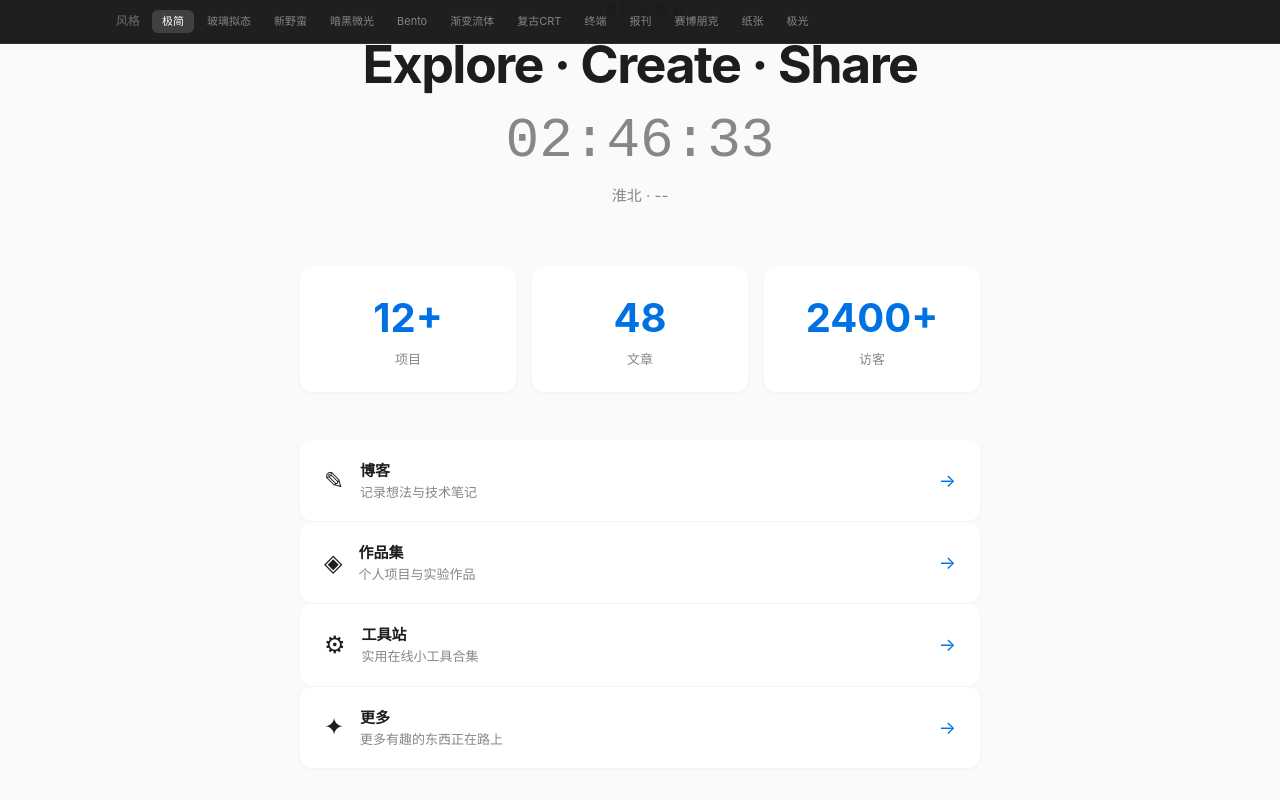
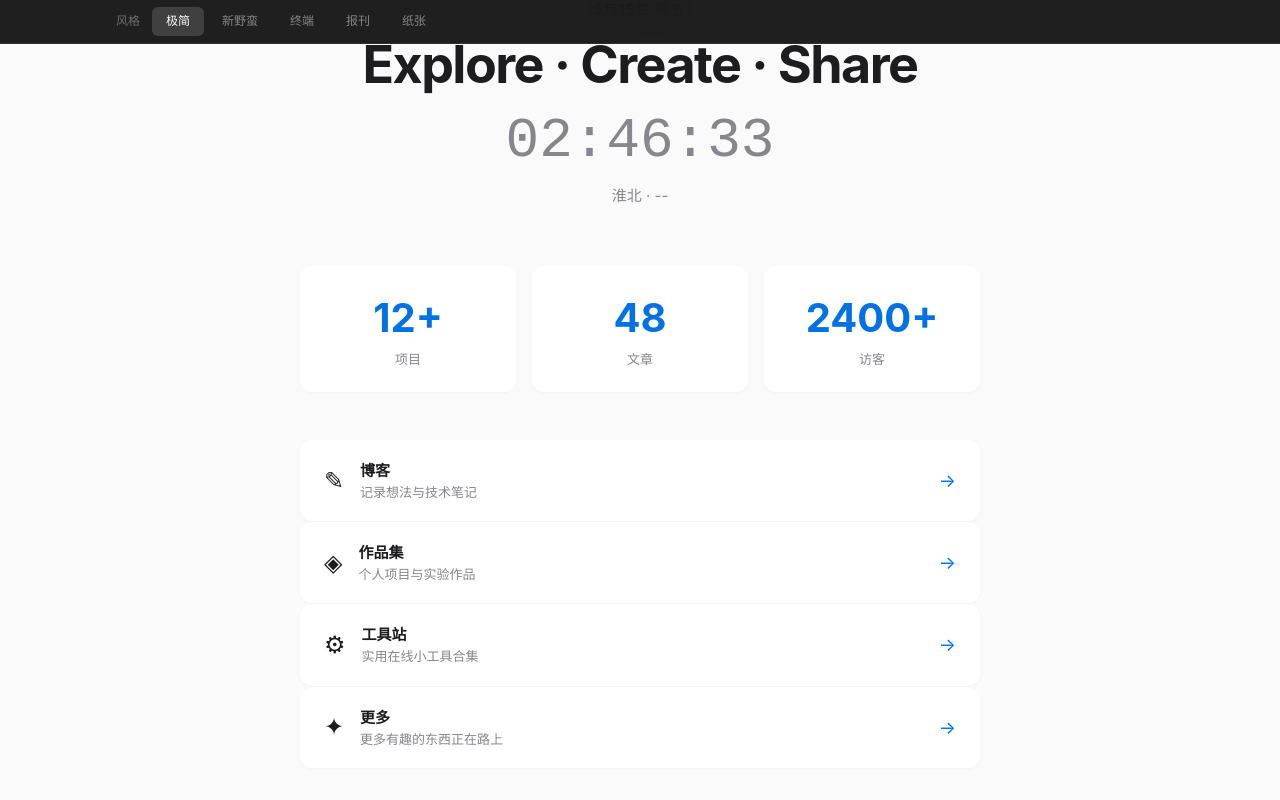
Before and after one commit to sikuai2333/sikuai2333.github.io, a Vue app: page /1 in a window 1280 px wide. Shown: the top 800 px of the page. Built offline with nearby package versions, Linux system fonts and the light colour scheme; no server answers.

Commit message:
refactor: cut to 5 distinct styles (minimal/brutal/terminal/editorial/paper)

```diff
--- a/src/components/StyleSwitcher.vue
+++ b/src/components/StyleSwitcher.vue
@@ -1,21 +1,13 @@
 <script setup lang="ts">
-import { useRouter, useRoute } from 'vue-router'
+import { useRoute, useRouter } from 'vue-router'
+const route = useRoute()
 const router = useRouter()
-const route = useRoute()
-
 const styles = [
   { id: '1', label: '极简' },
-  { id: '2', label: '玻璃拟态' },
-  { id: '3', label: '新野蛮' },
-  { id: '4', label: '暗黑微光' },
-  { id: '5', label: 'Bento' },
-  { id: '6', label: '渐变流体' },
-  { id: '7', label: '复古CRT' },
-  { id: '8', label: '终端' },
-  { id: '9', label: '报刊' },
-  { id: '10', label: '赛博朋克' },
-  { id: '11', label: '纸张' },
-  { id: '12', label: '极光' },
+  { id: '2', label: '新野蛮' },
+  { id: '3', label: '终端' },
+  { id: '4', label: '报刊' },
+  { id: '5', label: '纸张' },
 ]
 </script>
 
@@ -24,23 +16,18 @@ const styles = [
     <div class="inner">
       <span class="label">风格</span>
       <div class="tabs">
-        <button
-          v-for="s in styles" :key="s.id"
-          class="tab" :class="{ active: route.params.style === s.id }"
-          @click="router.push(`/${s.id}`)"
-        >{{ s.label }}</button>
+        <button v-for="s in styles" :key="s.id" class="tab" :class="{active: route.params.style===s.id}" @click="router.push('/'+s.id)">{{ s.label }}</button>
       </div>
     </div>
   </div>
 </template>
 
 <style scoped>
-.switcher{position:fixed;top:0;left:0;right:0;height:44px;z-index:99999;background:rgba(0,0,0,0.88);backdrop-filter:blur(16px);-webkit-backdrop-filter:blur(16px);border-bottom:1px solid rgba(255,255,255,0.08)}
+.switcher{position:fixed;top:0;left:0;right:0;height:44px;z-index:99999;background:rgba(0,0,0,0.88);backdrop-filter:blur(16px);border-bottom:1px solid rgba(255,255,255,0.08)}
 .inner{max-width:1080px;margin:0 auto;height:100%;display:flex;align-items:center;gap:12px;padding:0 16px}
-.label{font-size:12px;color:rgba(255,255,255,0.35);white-space:nowrap;flex-shrink:0}
-.tabs{display:flex;gap:3px;overflow-x:auto;-webkit-overflow-scrolling:touch;scrollbar-width:none}
-.tabs::-webkit-scrollbar{display:none}
-.tab{padding:4px 10px;border-radius:6px;font-size:11px;color:rgba(255,255,255,0.45);transition:all 0.2s;white-space:nowrap;flex-shrink:0}
+.label{font-size:12px;color:rgba(255,255,255,0.35);white-space:nowrap}
+.tabs{display:flex;gap:4px}
+.tab{padding:6px 14px;border-radius:6px;font-size:12px;color:rgba(255,255,255,0.45);transition:all 0.2s;white-space:nowrap}
 .tab:hover{color:#fff;background:rgba(255,255,255,0.08)}
 .tab.active{color:#fff;background:rgba(255,255,255,0.15)}
 </style>
--- a/src/router/index.ts
+++ b/src/router/index.ts
@@ -2,11 +2,12 @@ import { createRouter, createWebHistory } from 'vue-router'
 
 const routes = [
   { path: '/', redirect: '/1' },
-  { path: '/:style', name: 'style', component: () => import('@/views/StylePage.vue'), props: true },
+  {
+    path: '/:style',
+    name: 'style',
+    component: () => import('@/views/StylePage.vue'),
+    props: true,
+  },
 ]
 
-export default createRouter({
-  history: createWebHistory(),
-  routes,
-  scrollBehavior: () => ({ top: 0 }),
-})
+export default createRouter({ history: createWebHistory(), routes })
--- a/src/views/StylePage.vue
+++ b/src/views/StylePage.vue
@@ -3,17 +3,10 @@ import { computed, defineAsyncComponent } from 'vue'
 const props = defineProps<{ style: string }>()
 const map: Record<string, any> = {
   '1': defineAsyncComponent(() => import('@/styles/MinimalStyle.vue')),
-  '2': defineAsyncComponent(() => import('@/styles/GlassStyle.vue')),
-  '3': defineAsyncComponent(() => import('@/styles/BrutalStyle.vue')),
-  '4': defineAsyncComponent(() => import('@/styles/DarkGlowStyle.vue')),
-  '5': defineAsyncComponent(() => import('@/styles/BentoStyle.vue')),
-  '6': defineAsyncComponent(() => import('@/styles/GradientStyle.vue')),
-  '7': defineAsyncComponent(() => import('@/styles/RetroStyle.vue')),
-  '8': defineAsyncComponent(() => import('@/styles/TerminalStyle.vue')),
-  '9': defineAsyncComponent(() => import('@/styles/EditorialStyle.vue')),
-  '10': defineAsyncComponent(() => import('@/styles/CyberpunkStyle.vue')),
-  '11': defineAsyncComponent(() => import('@/styles/PaperStyle.vue')),
-  '12': defineAsyncComponent(() => import('@/styles/AuroraStyle.vue')),
+  '2': defineAsyncComponent(() => import('@/styles/BrutalStyle.vue')),
+  '3': defineAsyncComponent(() => import('@/styles/TerminalStyle.vue')),
+  '4': defineAsyncComponent(() => import('@/styles/EditorialStyle.vue')),
+  '5': defineAsyncComponent(() => import('@/styles/PaperStyle.vue')),
 }
 const current = computed(() => map[props.style] || map['1'])
 </script>
```
